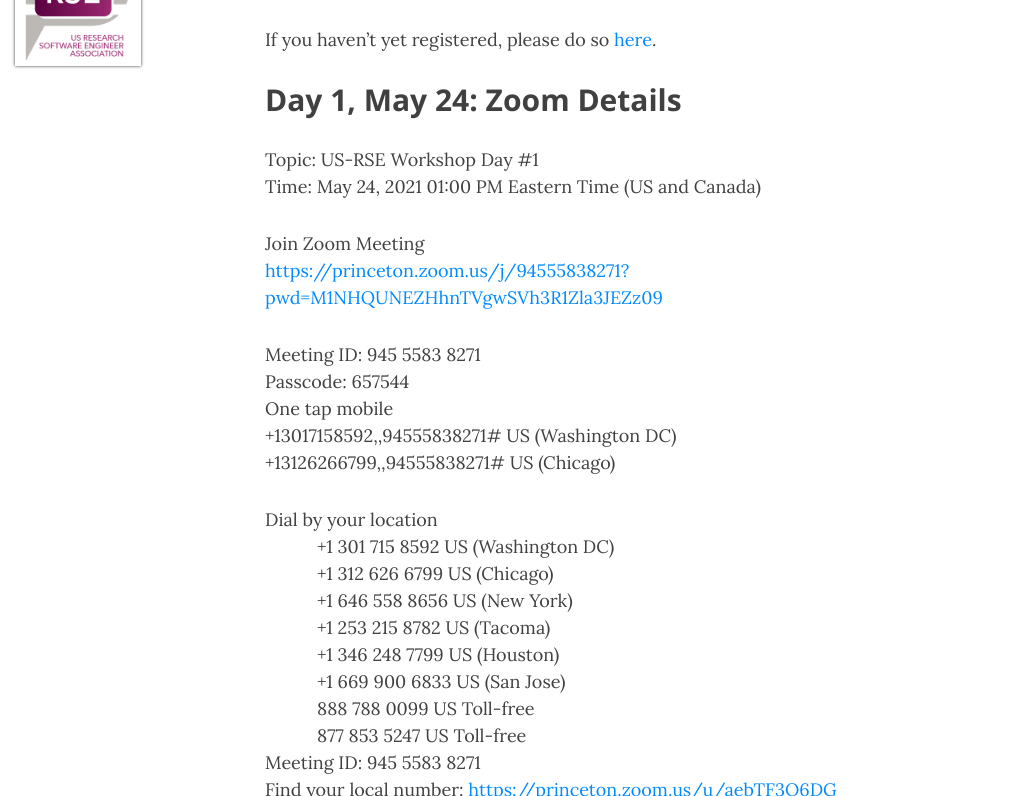
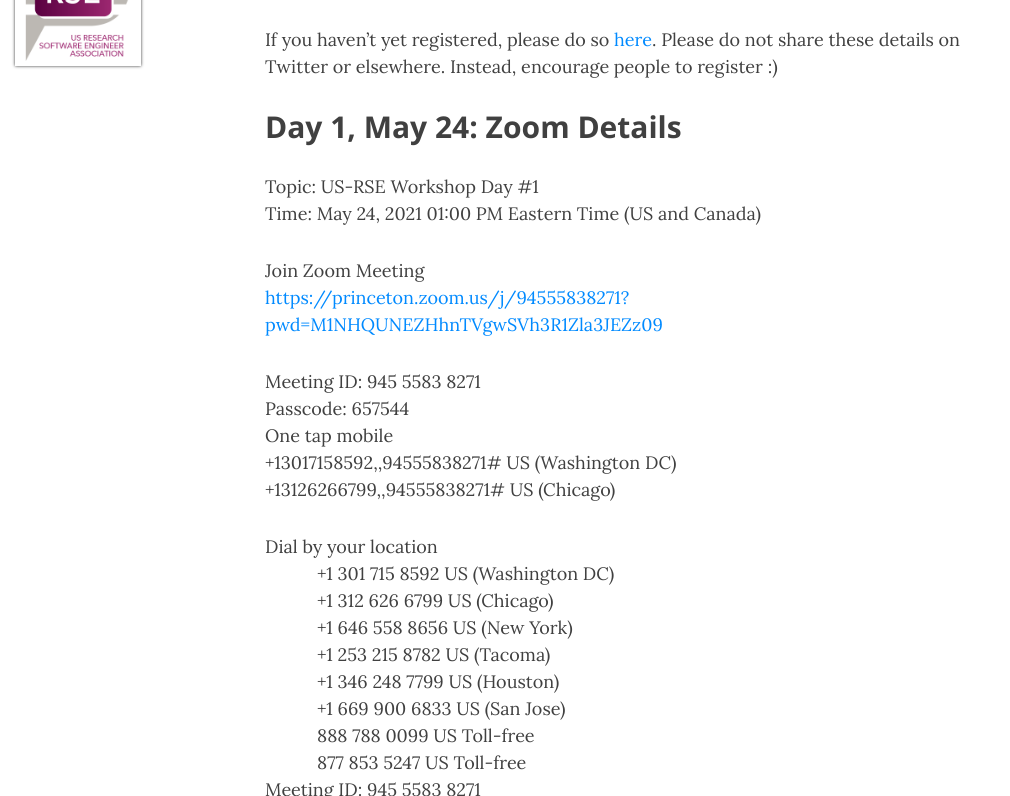
Before and after one commit to USRSE/virtual-workshop-2021, a Jekyll site: the page built from pages/connect.md, in a window 1280 px wide and 900 px high, cut to the strip 104-900 px from the top of the window. Shown: the whole strip, without its empty margins (0-1010 px from the left). Built offline with Jekyll 4.4.1, drawn with Linux system fonts in a browser that asks for light colours; nearby versions of some CDN libraries.

Commit message:
Added sentence about sharing.

```diff
--- a/pages/connect.md
+++ b/pages/connect.md
@@ -6,7 +6,7 @@ permalink: /connect/
 excluded_in_search: exclude
 ---
 
-If you haven't yet registered, please do so [here](https://forms.gle/P31PaQykLWqe1MKm8).
+If you haven't yet registered, please do so [here](https://forms.gle/P31PaQykLWqe1MKm8). Please do not share these details on Twitter or elsewhere. Instead, encourage people to register :)
 
 ## Day 1, May 24: Zoom Details
 
```
